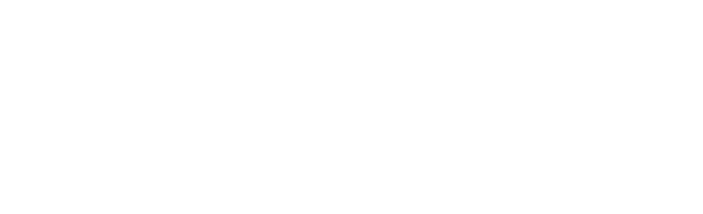
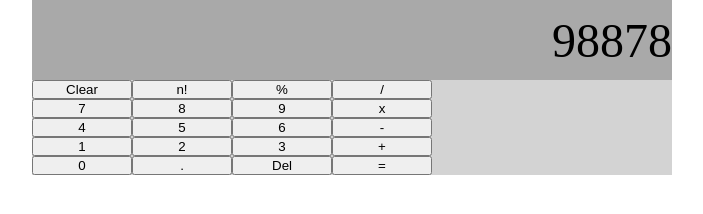
Before and after one commit to GideonBature/Project-Simple-Calculator, a plain HTML site: page index.html in a window 1280 px wide. Shown: the whole page, without its empty margins (288-991 px from the left). Drawn offline with Linux system fonts and the light colour scheme.

Commit message:
add html and css of display and buttons

```diff
--- a/index.html
+++ b/index.html
@@ -8,6 +8,32 @@
     <title>Simple Calculator</title>
 </head>
 <body>
+    <div class="container">
+        <div class="display">98878</div>
+        <div class="buttons">
+            <button class="btn-operator">Clear</button>
+            <button class="btn-operator">n!</button>
+            <button class="btn-operator">%</button>
+            <button class="btn-operator">/</button>
+            <button class="btn-number">7</button>
+            <button class="btn-number">8</button>
+            <button class="btn-number">9</button>
+            <button class="btn-operator">x</button>
+            <button class="btn-number">4</button>
+            <button class="btn-number">5</button>
+            <button class="btn-number">6</button>
+            <button class="btn-operator">-</button>
+            <button class="btn-number">1</button>
+            <button class="btn-number">2</button>
+            <button class="btn-number">3</button>
+            <button class="btn-operator">+</button>
+            <button class="btn-number">0</button>
+            <button class="btn-operator">.</button>
+            <button class="btn-operator">Del</button>
+            <button class="btn-operator">=</button>
+        </div>
+
+    </div>
 
     <script src="/index.js"></script>
 </body>
--- a/style.css
+++ b/style.css
@@ -0,0 +1,30 @@
+* {
+    margin: 0;
+    padding: 0;
+}
+
+.container {
+    background: lightgray;
+    width: max-content;
+    margin: auto;
+}
+
+.display {
+    width: 50vmax;
+    background-color: darkgray;
+    height: 10vh;
+    font-size: 48px;
+    display: flex;
+    justify-content: flex-end;
+    align-items: center;
+}
+
+.buttons {
+    max-width: 400px;
+    display: flex;
+    flex-wrap: wrap;
+}
+
+button {
+    flex: 1 25%;
+}
```
